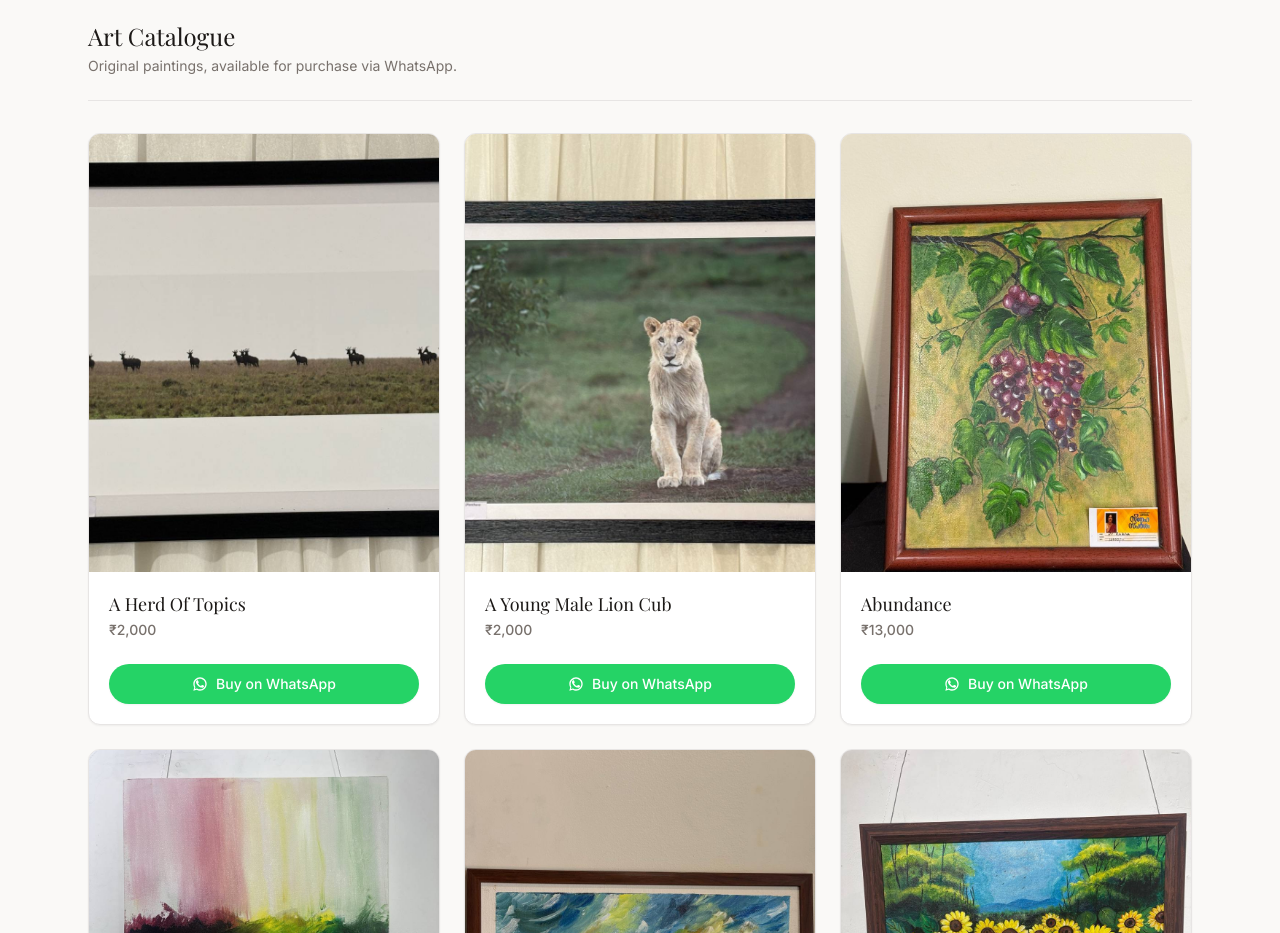
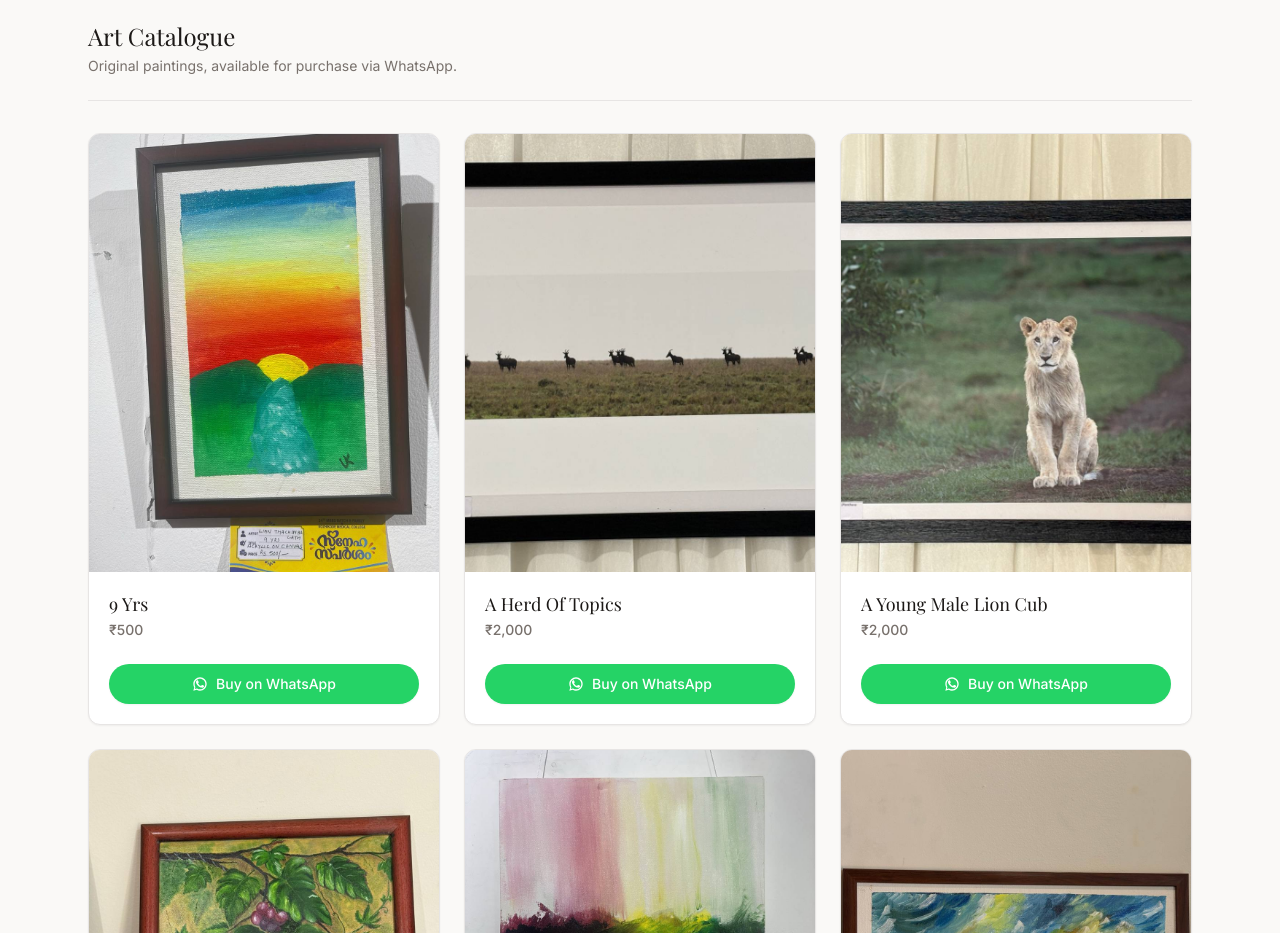
Before and after one commit to jasilmohmd/Art-catalogue, a Next.js app: page / in a window 1280 px wide. Shown: the part 820-1753 px from the top of the page. Built offline with nearby package versions, Linux system fonts and the light colour scheme; a web font is replaced by a local one.

Commit message:
feat: add 9 Yrs artwork

```diff
--- a/data/artworks.ts
+++ b/data/artworks.ts
@@ -9,6 +9,13 @@ export type Artwork = {
 };
 
 export const artworks: Artwork[] = [
+  {
+    id: "9-yrs",
+    name: "9 Yrs",
+    price: 500,
+    image: "/artworks/9_yrs-500.jpg",
+    available: true,
+  },
   {
     id: "a-herd-of-topics",
     name: "A Herd Of Topics",
```
Also changed, not shown: public/artworks/9_yrs-500.jpg (added).
